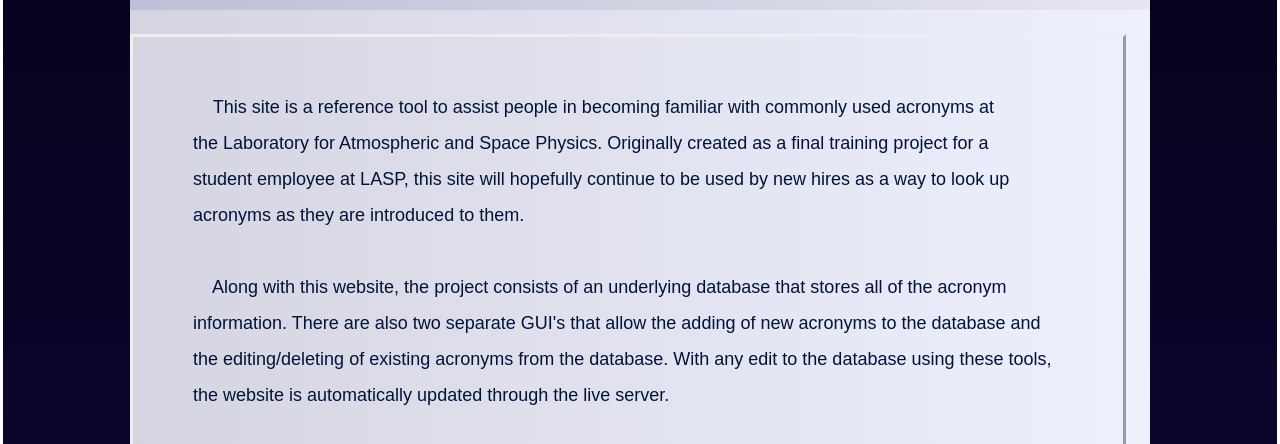
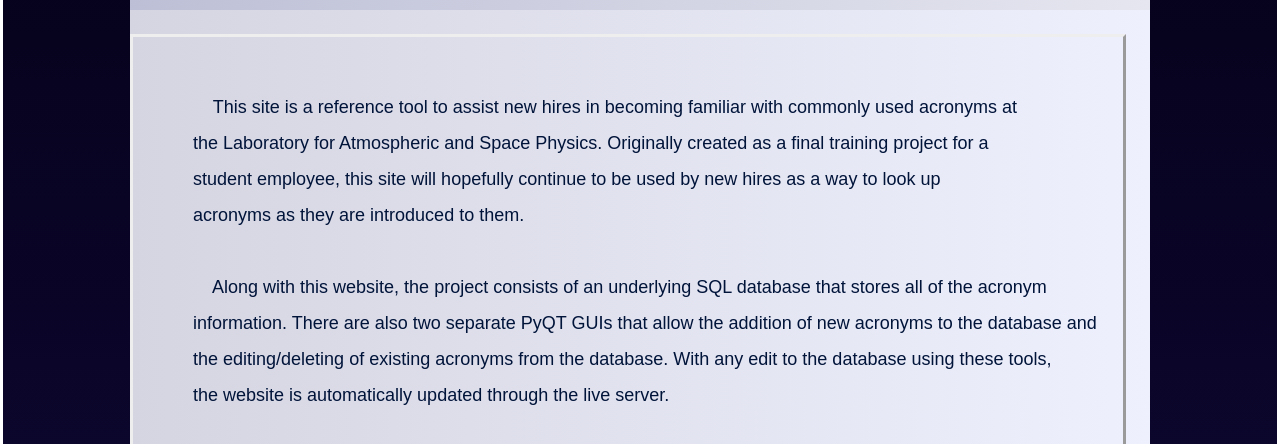
Before and after one commit to ARodenbaugh/ARodenbaugh.github.io, a plain HTML site: page about.html in a window 1280 px wide. Shown: the part 356-800 px from the top of the page. Drawn offline with Linux system fonts and the light colour scheme.

Commit message:
Update about.html

```diff
--- a/about.html
+++ b/about.html
@@ -169,13 +169,13 @@
 					<div style="text-align:left;color:rgb(0,20,58) ; font-size:16px; padding: 10px 10px 10px 20px; width:960px;" class='outset'>
             <div>&nbsp;</div>
     <pre style="font-size: 18px; line-height: 2.0">
-            This site is a reference tool to assist people in becoming familiar with commonly used acronyms at
+            This site is a reference tool to assist new hires in becoming familiar with commonly used acronyms at
         the Laboratory for Atmospheric and Space Physics. Originally created as a final training project for a
-        student employee at LASP, this site will hopefully continue to be used by new hires as a way to look up
+        student employee, this site will hopefully continue to be used by new hires as a way to look up
         acronyms as they are introduced to them.
 
-            Along with this website, the project consists of an underlying database that stores all of the acronym
-        information. There are also two separate GUI's that allow the adding of new acronyms to the database and
+            Along with this website, the project consists of an underlying SQL database that stores all of the acronym
+        information. There are also two separate PyQT GUIs that allow the addition of new acronyms to the database and
         the editing/deleting of existing acronyms from the database. With any edit to the database using these tools,
         the website is automatically updated through the live server.
     </pre>
```
